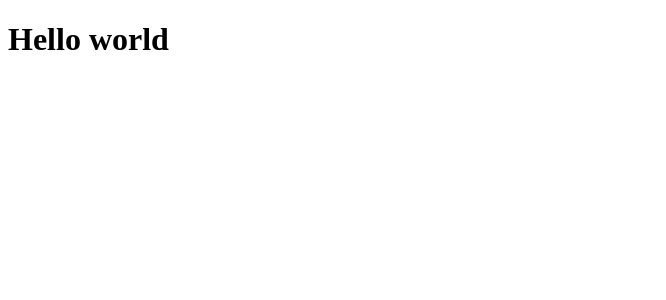
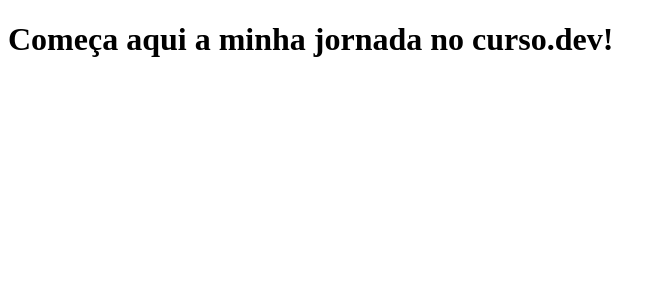
Before and after one commit to vbruno96/tabnews-clone, a Next.js app: page / in a window 1280 px wide. Shown: the top 300 px of the page, without its empty margins (0-666 px from the left). Built offline with nearby package versions, Linux system fonts and the light colour scheme.

Commit message:
chore: add phase on homepage

```diff
--- a/pages/index.jsx
+++ b/pages/index.jsx
@@ -1,3 +1,3 @@
 export default function Home() {
-  return <h1>Hello world</h1>;
+  return <h1>Começa aqui a minha jornada no curso.dev!</h1>;
 }
```
Also changed, not shown: 1 other file (tests, documents, lock files or other folders).
